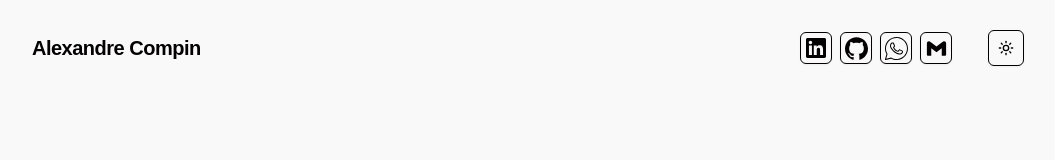
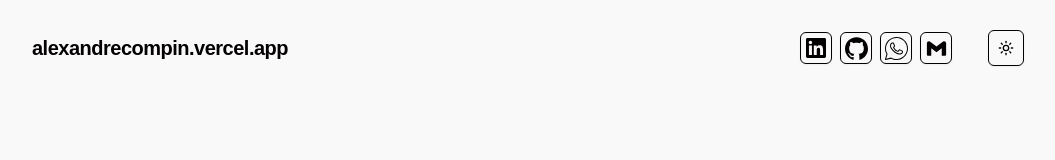
Before and after one commit to Alekanedero/portfolio, a Next.js app: page / in a window 1280 px wide. Shown: the top 160 px of the page, without its empty margins (112-1167 px from the left). Built offline with nearby package versions, Linux system fonts and the light colour scheme; a web font is replaced by a local one.

Commit message:
#6 - change title

```diff
--- a/components/layout/Header.tsx
+++ b/components/layout/Header.tsx
@@ -16,7 +16,7 @@ export function Header() {
       <div className="flex h-16 flex-row items-center max-sm:flex-col max-sm:gap-4 sm:justify-between">
         <h1 className="flex items-baseline justify-center gap-2 ">
           <Typography variant="h3" as={Link} href="/">
-            Alexandre Compin
+            alexandrecompin.vercel.app
           </Typography>
         </h1>
         <div className="flex flex-1 items-center justify-end space-x-4">
```
